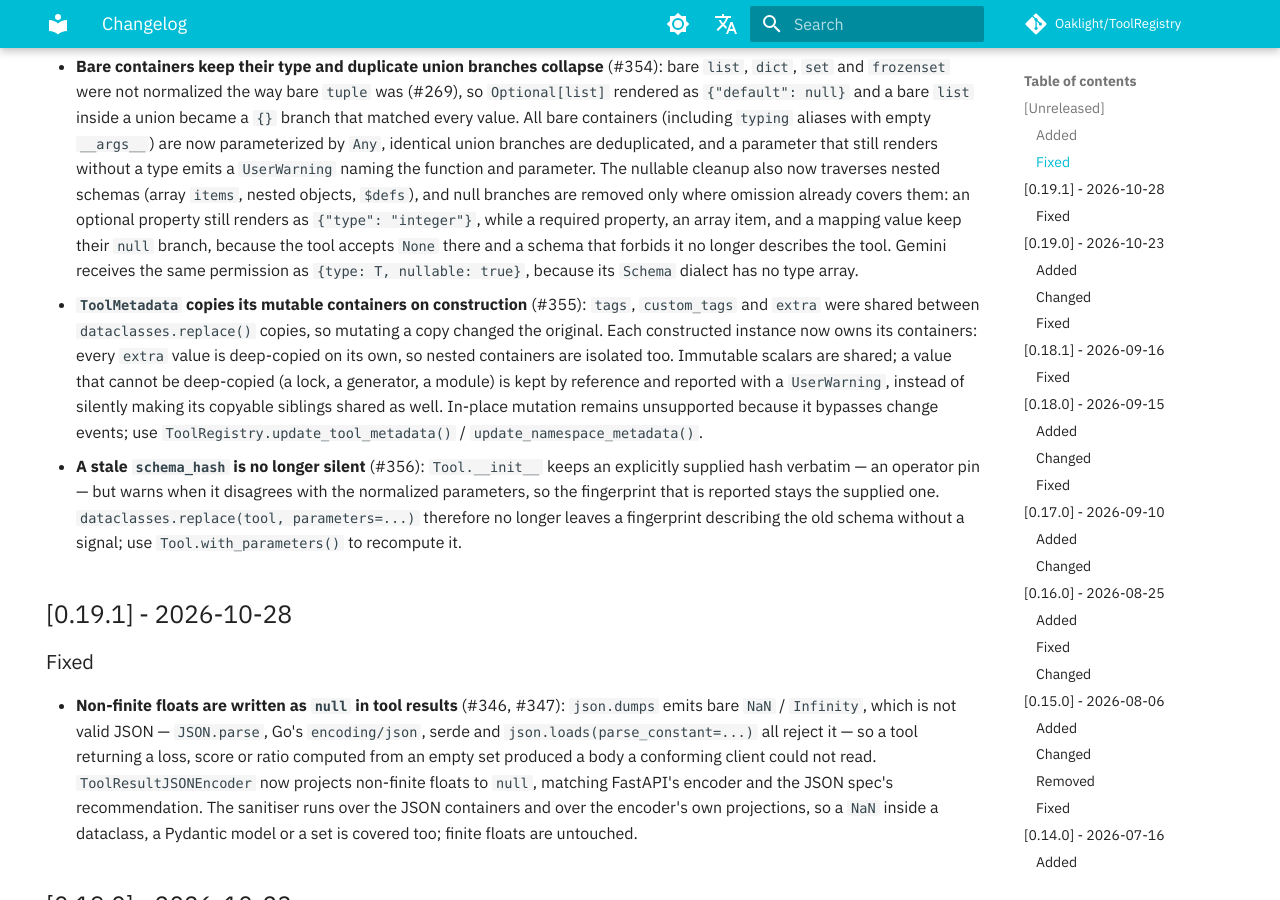
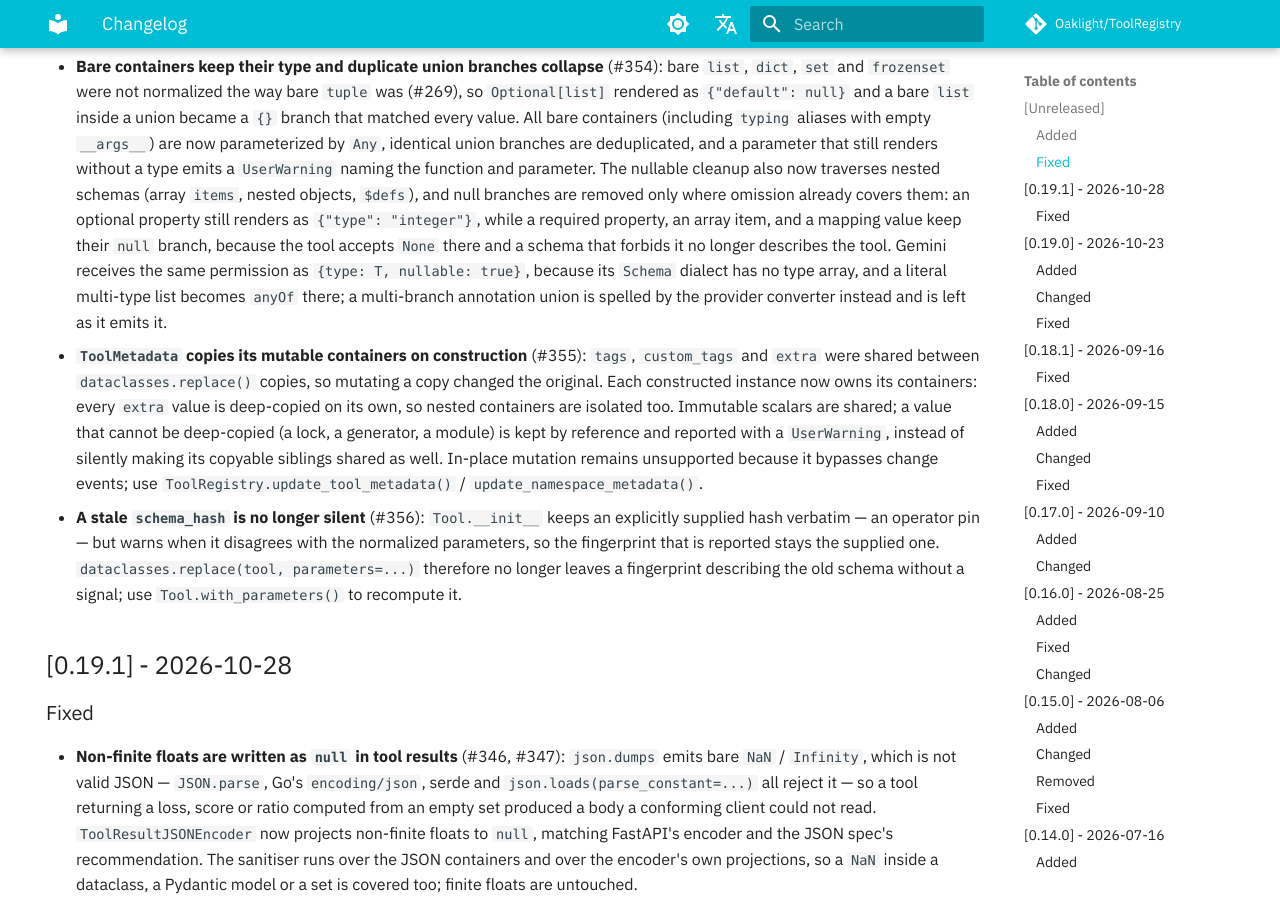
Before and after one commit to Oaklight/ToolRegistry, an MkDocs documentation site: the page built from docs/changelog.md, in a window 1280 px wide and 900 px high, scrolled down 720 px. Built offline with MkDocs 1.6.1 and Material for MkDocs 9.7.7, drawn with Linux system fonts in a browser that asks for light colours; some web fonts are replaced; comment, search, counter and statistics services are not loaded.

Commit message:
docs(changelog): scope the Gemini type-list claim

```diff
--- a/docs/changelog.md
+++ b/docs/changelog.md
@@ -23,7 +23,7 @@
 
 ### Fixed
 
-- **Bare containers keep their type and duplicate union branches collapse** (#354): bare `list`, `dict`, `set` and `frozenset` were not normalized the way bare `tuple` was (#269), so `Optional[list]` rendered as `{"default": null}` and a bare `list` inside a union became a `{}` branch that matched every value. All bare containers (including `typing` aliases with empty `__args__`) are now parameterized by `Any`, identical union branches are deduplicated, and a parameter that still renders without a type emits a `UserWarning` naming the function and parameter. The nullable cleanup also now traverses nested schemas (array `items`, nested objects, `$defs`), and null branches are removed only where omission already covers them: an optional property still renders as `{"type": "integer"}`, while a required property, an array item, and a mapping value keep their `null` branch, because the tool accepts `None` there and a schema that forbids it no longer describes the tool. Gemini receives the same permission as `{type: T, nullable: true}`, because its `Schema` dialect has no type array.
+- **Bare containers keep their type and duplicate union branches collapse** (#354): bare `list`, `dict`, `set` and `frozenset` were not normalized the way bare `tuple` was (#269), so `Optional[list]` rendered as `{"default": null}` and a bare `list` inside a union became a `{}` branch that matched every value. All bare containers (including `typing` aliases with empty `__args__`) are now parameterized by `Any`, identical union branches are deduplicated, and a parameter that still renders without a type emits a `UserWarning` naming the function and parameter. The nullable cleanup also now traverses nested schemas (array `items`, nested objects, `$defs`), and null branches are removed only where omission already covers them: an optional property still renders as `{"type": "integer"}`, while a required property, an array item, and a mapping value keep their `null` branch, because the tool accepts `None` there and a schema that forbids it no longer describes the tool. Gemini receives the same permission as `{type: T, nullable: true}`, because its `Schema` dialect has no type array, and a literal multi-type list becomes `anyOf` there; a multi-branch annotation union is spelled by the provider converter instead and is left as it emits it.
 - **`ToolMetadata` copies its mutable containers on construction** (#355): `tags`, `custom_tags` and `extra` were shared between `dataclasses.replace()` copies, so mutating a copy changed the original. Each constructed instance now owns its containers: every `extra` value is deep-copied on its own, so nested containers are isolated too. Immutable scalars are shared; a value that cannot be deep-copied (a lock, a generator, a module) is kept by reference and reported with a `UserWarning`, instead of silently making its copyable siblings shared as well. In-place mutation remains unsupported because it bypasses change events; use `ToolRegistry.update_tool_metadata()` / `update_namespace_metadata()`.
 - **A stale `schema_hash` is no longer silent** (#356): `Tool.__init__` keeps an explicitly supplied hash verbatim — an operator pin — but warns when it disagrees with the normalized parameters, so the fingerprint that is reported stays the supplied one. `dataclasses.replace(tool, parameters=...)` therefore no longer leaves a fingerprint describing the old schema without a signal; use `Tool.with_parameters()` to recompute it.
 
```
